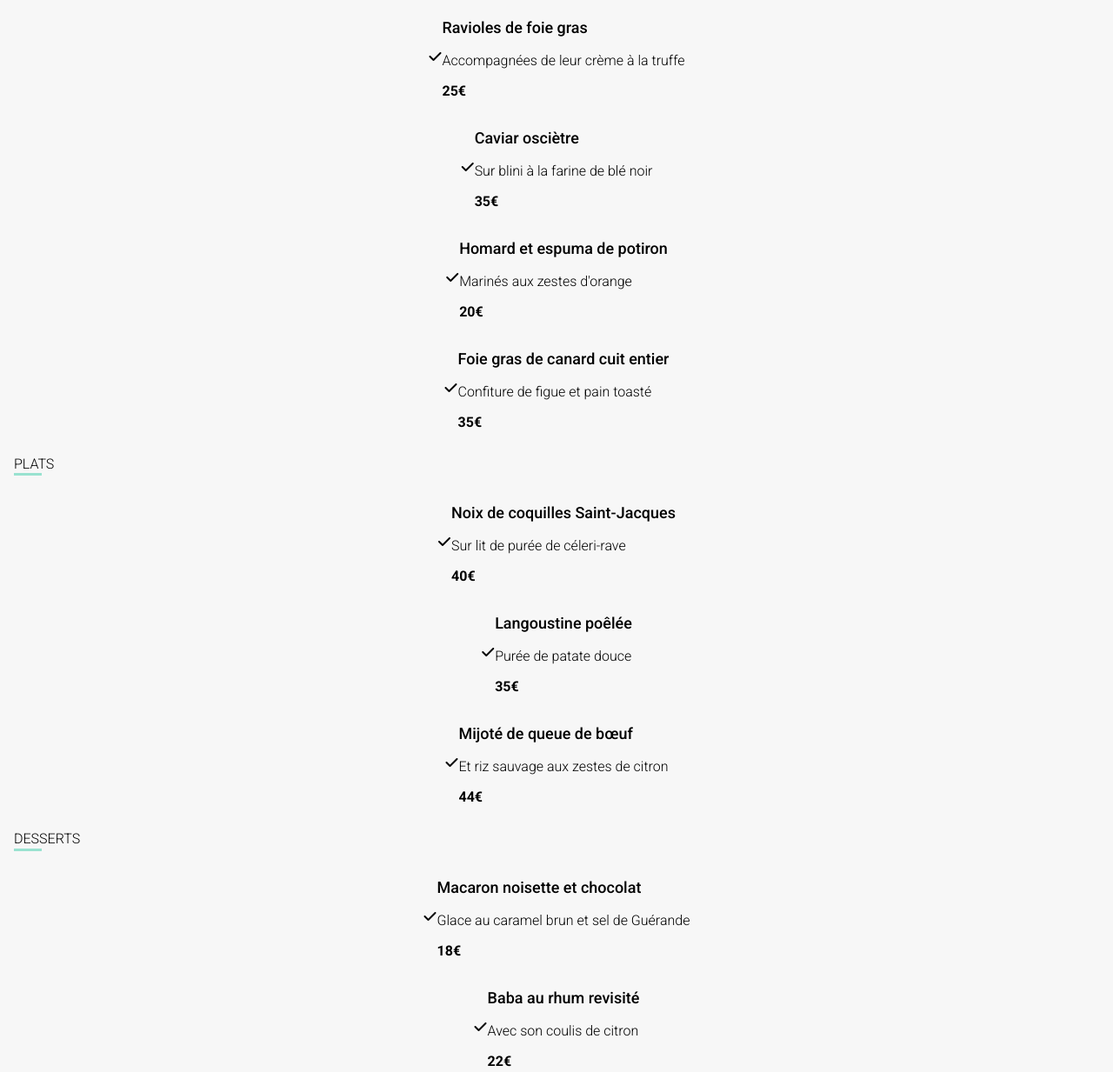
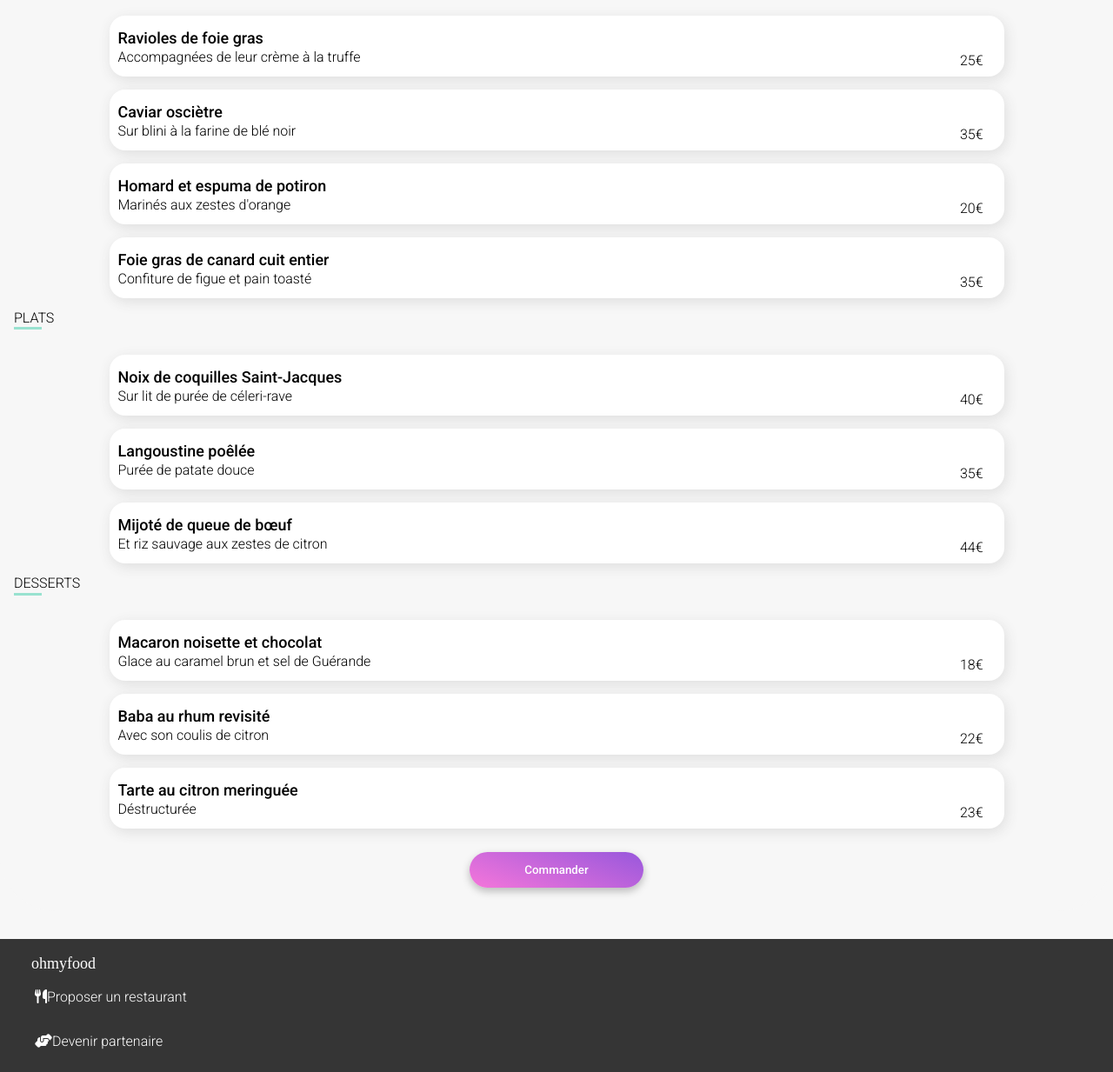
Before and after one commit to JoachimSamuel/OhMyFood, a plain HTML site: page Menu_La_note_enchantée.html in a window 1280 px wide. Shown: the part 811-2044 px from the top of the page at 87% size. Drawn offline with Linux system fonts and the light colour scheme; a web font is replaced by a local one.

Commit message:
Ajout de toutes les cartes restaurants avec leur plats

```diff
--- a/Css/style_restaurants.css
+++ b/Css/style_restaurants.css
@@ -4,6 +4,7 @@
 :root{
     --couleurPrincipale:#99E2D0;
     --animationDuration: 2s;
+    --animationDelay: 0s;
 }
 
 h1{
@@ -96,6 +97,7 @@ main{
  }
  .animationPlat{
     animation: animationPlat var(--animationDuration);
+    animation-delay: var(--animationDelay);
  }
 
 .menu__btn {
@@ -167,6 +169,7 @@ main{
 }
 .menu__btn:hover .menu__check .fas{
     animation: animationDote var(--animationDuration);
+
 }
 
 /*Animation*/
--- a/Menu_La_note_enchantée.html
+++ b/Menu_La_note_enchantée.html
@@ -27,101 +27,117 @@
         <i class="fa-solid fa-heart"></i>
         </div>
         <h2>ENTRÉES</h2>
+        <div class="animationPlat">
+            <div class="menu__btn">
+                <div class="menu__text">
+                  <h3 class="menu__food">Ravioles de foie gras </h3>
+                  <p class="menu__description">Accompagnées de leur crème à la truffe</p>
+                </div>
+                <p class="menu__price">25€</p>
+                <div class="menu__check">
+                  <i class="fas fa-check-circle check__ico" aria-hidden="true"></i>
+                </div>
+              </div>
+              <div class="menu__btn">
+                <div class="menu__text">
+                  <h3 class="menu__food">Caviar osciètre </h3>
+                  <p class="menu__description">Sur blini à la farine de blé noir</p>
+                </div>
+                <p class="menu__price">35€</p>
+                <div class="menu__check">
+                  <i class="fas fa-check-circle check__ico" aria-hidden="true"></i>
+                </div>
+              </div>
+              <div class="menu__btn">
+                <div class="menu__text">
+                  <h3 class="menu__food">Homard et espuma de potiron</h3>
+                  <p class="menu__description">Marinés aux zestes d'orange</p>
+                </div>
+                <p class="menu__price">20€</p>
+                <div class="menu__check">
+                  <i class="fas fa-check-circle check__ico" aria-hidden="true"></i>
+                </div>
+              </div>
+                <div class="menu__btn">
+                    <div class="menu__text">
+                      <h3 class="menu__food">Foie gras de canard cuit entier</h3>
+                      <p class="menu__description">Confiture de figue et pain toasté</p>
+                    </div>
+                    <p class="menu__price">35€</p>
+                    <div class="menu__check">
+                      <i class="fas fa-check-circle check__ico" aria-hidden="true"></i>
+                    </div>
+              </div>
+        </div>
+    <h2>PLATS</h2>
+    <div class="animationPlat">
+        <div class="menu__btn">
+            <div class="menu__text">
+              <h3 class="menu__food">Noix de coquilles Saint-Jacques</h3>
+              <p class="menu__description">Sur lit de purée de céleri-rave</p>
+            </div>
+            <p class="menu__price">40€</p>
+            <div class="menu__check">
+              <i class="fas fa-check-circle check__ico" aria-hidden="true"></i>
+            </div>
+          </div>
+          <div class="menu__btn">
+            <div class="menu__text">
+              <h3 class="menu__food">Langoustine poêlée</h3>
+              <p class="menu__description">Purée de patate douce</p>
+            </div>
+            <p class="menu__price">35€</p>
+            <div class="menu__check">
+              <i class="fas fa-check-circle check__ico" aria-hidden="true"></i>
+            </div>
+          </div>
+          <div class="menu__btn">
+            <div class="menu__text">
+              <h3 class="menu__food">Mijoté de queue de bœuf </h3>
+              <p class="menu__description">Et riz sauvage aux zestes de citron</p>
+            </div>
+            <p class="menu__price">44€</p>
+            <div class="menu__check">
+              <i class="fas fa-check-circle check__ico" aria-hidden="true"></i>
+            </div>
+          </div>
+    </div>
+    <h2>DESSERTS</h2>
+    <div class="animationPlat">
+        <div class="menu__btn">
+            <div class="menu__text">
+              <h3 class="menu__food">Macaron noisette et chocolat</h3>
+              <p class="menu__description">Glace au caramel brun et sel de Guérande</p>
+            </div>
+            <p class="menu__price">18€</p>
+            <div class="menu__check">
+              <i class="fas fa-check-circle check__ico" aria-hidden="true"></i>
+            </div>
+          </div>
+          <div class="menu__btn">
+            <div class="menu__text">
+              <h3 class="menu__food">Baba au rhum revisité </h3>
+              <p class="menu__description">Avec son coulis de citron</p>
+            </div>
+            <p class="menu__price">22€</p>
+            <div class="menu__check">
+              <i class="fas fa-check-circle check__ico" aria-hidden="true"></i>
+            </div>
+          </div>
+          <div class="menu__btn">
+            <div class="menu__text">
+              <h3 class="menu__food">Tarte au citron meringuée</h3>
+              <p class="menu__description">Déstructurée</p>
+            </div>
+            <p class="menu__price">23€</p>
+            <div class="menu__check">
+              <i class="fas fa-check-circle check__ico" aria-hidden="true"></i>
+            </div>
+          </div>
+    </div>
         <div class="center__align__items">
-       <div class="container__2"><i class="fa-solid fa-check"></i> </div>
-            <div class="container__title"><h3>Ravioles de foie gras </h3>
-                <div class="container__texte">
-                 <p>Accompagnées de leur crème à la truffe</p>
-                 <p><b>25€</b></p>
-                </div>
-            </div>
+        <button><a class="Réservezlemenu__button" href="#">Commander</a></button>
         </div>
-        <div class="center__align__items">
-            <div class="container__2"><i class="fa-solid fa-check"></i> </div>
-                 <div class="container__title"><h3>Caviar osciètre </h3>
-                     <div class="container__texte">
-                      <p>Sur blini à la farine de blé noir</p>
-                      <p><b>35€</b></p>
-                     </div>
-                 </div>
-             </div>
-             <div class="center__align__items">
-            <div class="container__2"><i class="fa-solid fa-check"></i> </div>
-                 <div class="container__title"><h3>Homard et espuma de potiron</h3>
-                     <div class="container__texte">
-                      <p>Marinés aux zestes d'orange</p>
-                      <p><b>20€</b></p>
-                     </div>
-                 </div>
-             </div>
-             <div class="center__align__items">
-                <div class="container__2"><i class="fa-solid fa-check"></i> </div>
-                     <div class="container__title"><h3>Foie gras de canard cuit entier</h3>
-                         <div class="container__texte">
-                          <p>Confiture de figue et pain toasté</p>
-                          <p><b>35€</b></p>
-                         </div>
-                     </div>
-                 </div>
-        <h2>PLATS</h2>
-        <div class="center__align__items">
-            <div class="container__2"><i class="fa-solid fa-check"></i> </div>
-                 <div class="container__title"><h3>Noix de coquilles Saint-Jacques</h3>
-                     <div class="container__texte">
-                      <p>Sur lit de purée de céleri-rave</p>
-                      <p><b>40€</b></p>
-                     </div>
-                 </div>
-             </div>
-             <div class="center__align__items">
-                <div class="container__2"><i class="fa-solid fa-check"></i> </div>
-                     <div class="container__title"><h3>Langoustine poêlée</h3>
-                         <div class="container__texte">
-                          <p>Purée de patate douce</p>
-                          <p><b>35€</b></p>
-                         </div>
-                     </div>
-                 </div>
-                 <div class="center__align__items">
-                    <div class="container__2"><i class="fa-solid fa-check"></i> </div>
-                         <div class="container__title"><h3>Mijoté de queue de bœuf </h3>
-                             <div class="container__texte">
-                              <p>Et riz sauvage aux zestes de citron</p>
-                              <p><b>44€</b></p>
-                             </div>
-                         </div>
-                     </div>
-        <h2>DESSERTS</h2>
-        <div class="center__align__items">
-            <div class="container__2"><i class="fa-solid fa-check"></i> </div>
-                 <div class="container__title"><h3>Macaron noisette et chocolat</h3>
-                     <div class="container__texte">
-                      <p>Glace au caramel brun et sel de Guérande</p>
-                      <p><b>18€</b></p>
-                     </div>
-                 </div>
-             </div>
-             <div class="center__align__items">
-                <div class="container__2"><i class="fa-solid fa-check"></i> </div>
-                     <div class="container__title"><h3>Baba au rhum revisité </h3>
-                         <div class="container__texte">
-                          <p>Avec son coulis de citron</p>
-                          <p><b>22€</b></p>
-                         </div>
-                     </div>
-                 </div>
-                 <div class="center__align__items">
-                    <div class="container__2"><i class="fa-solid fa-check"></i> </div>
-                         <div class="container__title"><h3>Tarte au citron meringuée </h3>
-                             <div class="container__texte">
-                              <p>Tarte au citron meringuée Déstructurée</p>
-                              <p><b>23€</b></p>
-                             </div>
-                         </div>
-                     </div>
-                     <div class="center__align__items">
-                     <button><a class="Réservezlemenu__button" href="#Restaurants">Commander</a></button>
-                     </div>
     </main>
     <footer class="footer">
       <a href="Index.html"><h3>ohmyfood</h3></a>
```
Also changed, not shown: Css/Style.css (+1 -9 lines), Menu_Le_délice_des_sens.html (+76 -61 lines), Menu_À_la_française.html (+99 -93 lines).
